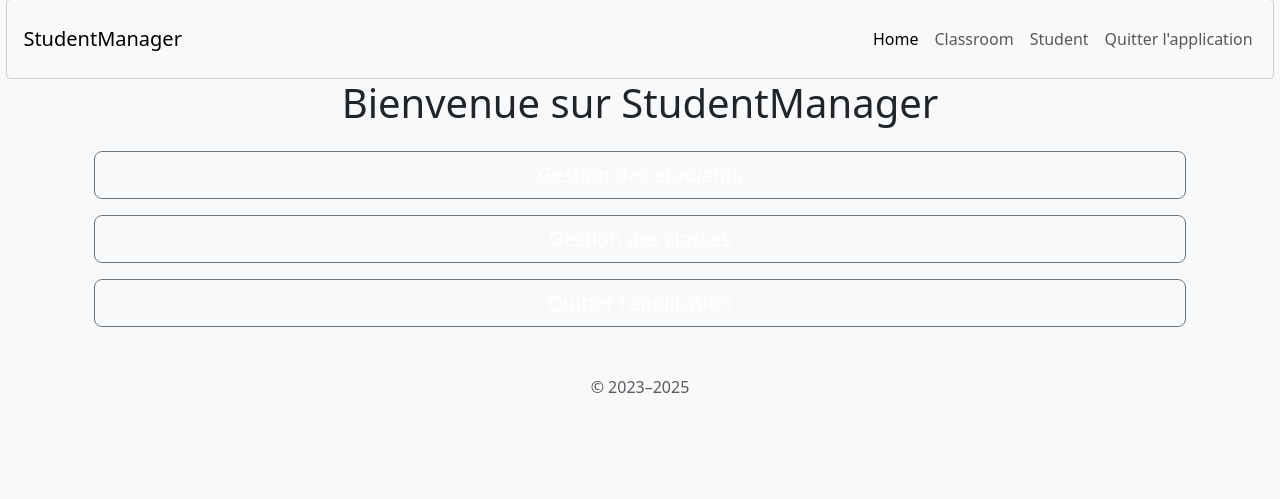
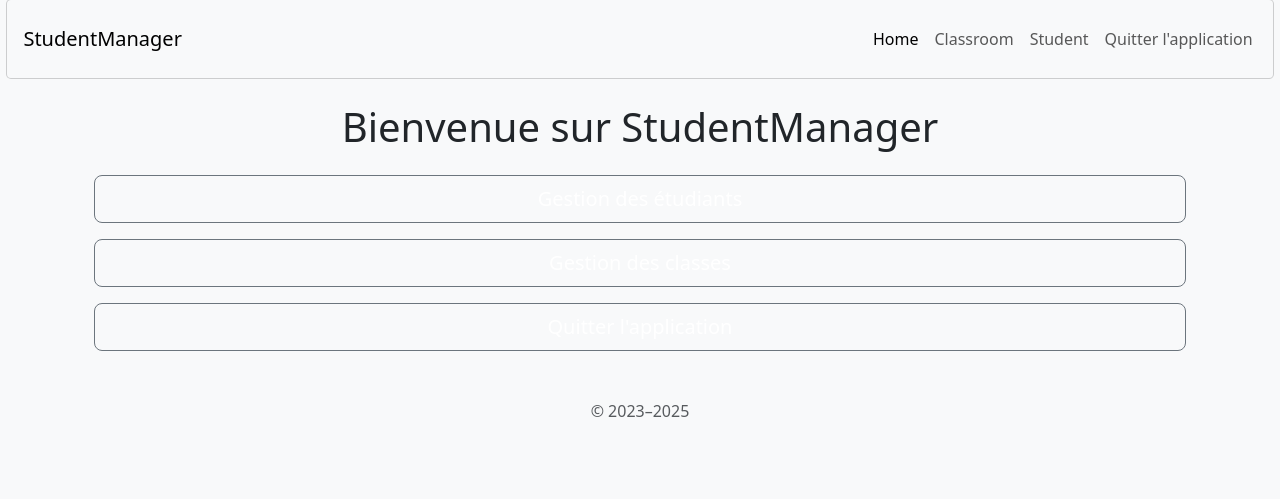
Before and after one commit to Bubhux/StudentManager-Web-App, a Django app: page / in a window 1280 px wide. Shown: the part 25-524 px from the top of the page. Run offline with Django 5.2, Linux system fonts and the light colour scheme; some libraries are stand-ins or nearby versions.

Commit message:
Mise à jour V.2.0  Changes to be committed: 	modified:   home/templates/home/home.html

```diff
--- a/home/templates/home/home.html
+++ b/home/templates/home/home.html
@@ -13,11 +13,10 @@
 <body class="d-flex align-items-center py-4 bg-body-tertiary">
 
     <main class="container text-center">
-        <h1 class="mb-4">Bienvenue sur StudentManager</h1>
+        <h1 class="mb-4 mt-4">Bienvenue sur StudentManager</h1>
 
-        <!-- Ajout de d-block sur chaque bouton -->
         <a href="{% url 'student_management' %}" class="btn bg-transparent btn-secondary btn-lg mb-3 d-block w-60 mx-auto btn-custom-hover">Gestion des étudiants</a>
-        <a href="{% url 'classroom' %}" class="btn bg-transparent btn-secondary btn-lg mb-3 d-block w-60 mx-auto btn-custom-hover">Gestion des classes</a>
+        <a href="{% url 'classroom_management' %}" class="btn bg-transparent btn-secondary btn-lg mb-3 d-block w-60 mx-auto btn-custom-hover">Gestion des classes</a>
         <a href="{% url 'quit_application' %}" class="btn bg-transparent btn-secondary btn-lg mb-3 d-block w-60 mx-auto btn-custom-hover">Quitter l'application</a>
 
         <p class="mt-5 mb-3 text-body-secondary">&copy; 2023–2025</p>
```
